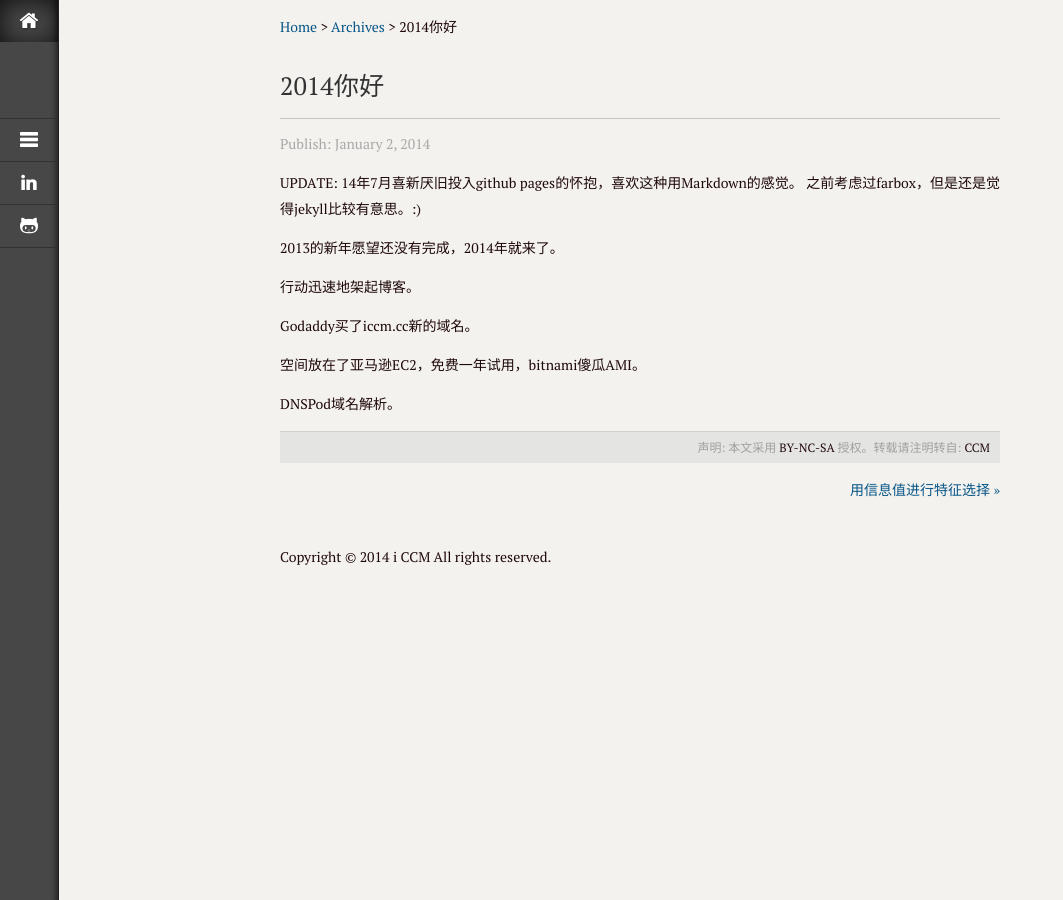
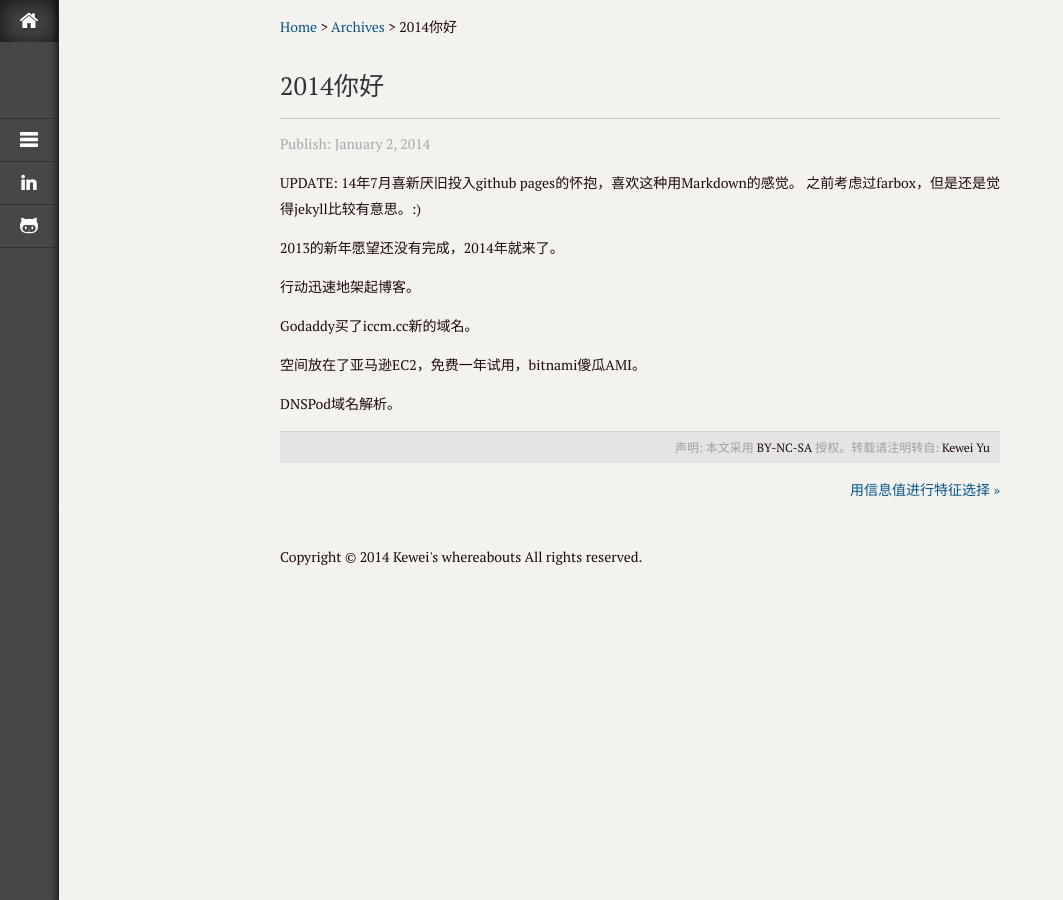
Before and after one commit to keweiyu/blog, a Jekyll site: the page built from _posts/2014-01-02-2014-hello.md, in a window 1280 px wide. Shown: the whole page, without its empty margins (0-1063 px from the left). Built offline with Jekyll 4.4.1, drawn with Linux system fonts in a browser that asks for light colours.

Commit message:
Correct some information for me

```diff
--- a/_config.yml
+++ b/_config.yml
@@ -5,10 +5,10 @@
 safe: false
 
 #站点基础配置
-title: i CCM
-subTitle: Always Curious.
+title: Kewei's whereabouts
+subTitle: Vim Kewei.c
 description:
-url: http://iccm.cc
+url: http://keweihk.com
 feed: /atom.xml
 
 #菜单配置
@@ -51,11 +51,11 @@
   #   url: /links.html
   #   last: true
   - text: Linkedin
-    url: http://cn.linkedin.com/in/chaominchen
+    url: http://cn.linkedin.com/
     icon: icon-linkedin
     class: none
   - text: Github
-    url: https://github.com/ccmien
+    url: https://github.com/keweiyu
     icon: icon-github
     class: none
 #评论信息
@@ -64,7 +64,7 @@
   id: m
 duoshuo:
   config: true
-  id: iccm
+  id: keweiyu
 
 author:
-  name: CCM
+  name: Kewei Yu
```
